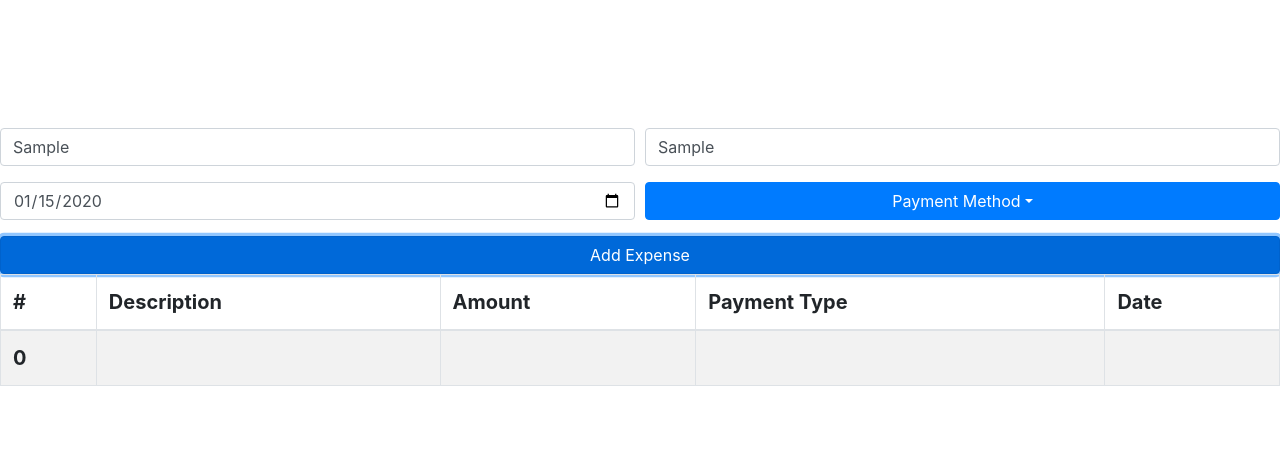
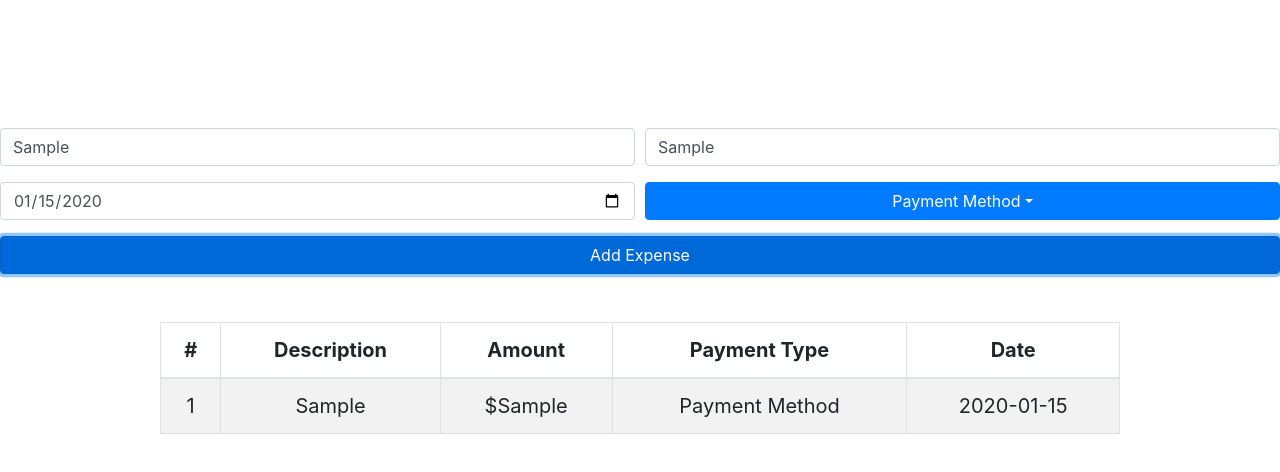
Before and after one commit to jonathanj101/expense-tracker-react, a React (Create React App) app: page / in a window 1280 px wide. Both pictures are taken after typing "Sample", "Sample", "2020-01-15" into the empty fields and a click on the button "Add Expense". Shown: the top 472 px of the page. Built offline with nearby package versions, Linux system fonts and the light colour scheme.

Commit message:
added tooltip feature, cleaning code
added tooltip feature, cleaning code

```diff
--- a/src/Components/ExpensesTable.js
+++ b/src/Components/ExpensesTable.js
@@ -3,23 +3,26 @@ import { Table } from 'react-bootstrap'
 
 const ExpensesTable = (props) => {
     const expenses = props.state.rows;
-    console.log(expenses)
     const expense = expenses.map((expense, num) => {
         return (
-            <tr>
-                <th>{num}</th>
-                <th>{expense[0]}</th>
-                <th>{expense[1]}</th>
-                <th>{expense[2]}</th>
-                <th>{expense[3]}</th>
+            <tr
+                className="strikethrough"
+                data-toggle="tooltip"
+                data-placement="top"
+                title="Want to delete? Just click!"
+                onClick={props.deleteExpense}
+                key={num}>
+                <td>{num + 1}</td>
+                <td>{expense.description}</td>
+                <td>${expense.amount}</td>
+                <td>{expense.payment}</td>
+                <td>{expense.date}</td>
             </tr>
         )
     })
-    console.log(expense)
-    // const isSubmitted = props.state.submitted
-    // console.log(typeof (props.state.rows))
+
     return (
-        <Table className='main-table' striped bordered hover >
+        <Table className='main-table w-75 mx-auto mt-5 text-center' striped bordered hover >
             <thead>
                 <tr>
                     <th>#</th>
@@ -38,4 +41,3 @@ const ExpensesTable = (props) => {
 }
 
 export default ExpensesTable
-// {isSubmitted ? console.log(expense) : console.log(expense)}                 {/* {isSubmitted ? props.state.rows.map(row => <tr><th>{row}</th></tr>) : console.log('nope')} */}                 {/* {isSubmiited ? props.state.rows.map(row => <tr><th>{row}</th></tr>) : console.log('ok', props.state.rows)} */}
```
